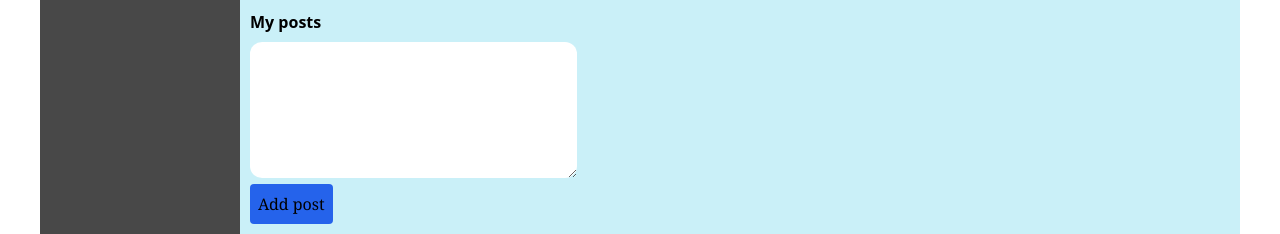
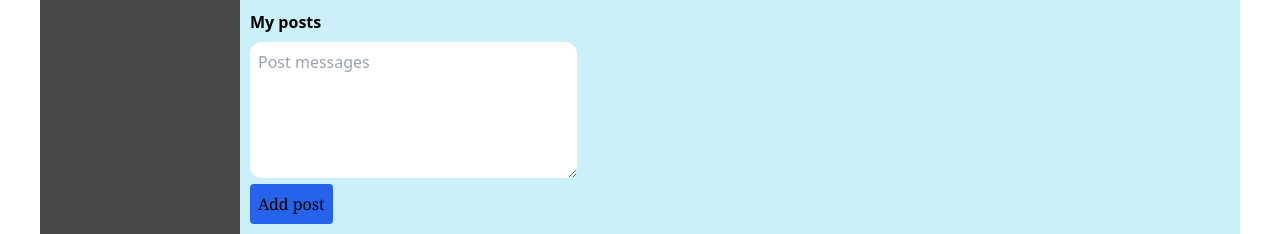
Before and after one commit to anna-orlova1/react, a React (Create React App) app: page /profile/1 in a window 1280 px wide. Shown: the part 316-550 px from the top of the page. Built offline with nearby package versions, Linux system fonts and the light colour scheme; no server answers.

Commit message:
redux-form-part1

```diff
--- a/src/components/Profile/MyPosts/MyPosts.jsx
+++ b/src/components/Profile/MyPosts/MyPosts.jsx
@@ -2,6 +2,8 @@ import React from 'react';
 import s from './MyPosts.module.css';
 import Post from './Post/Post';
 import { reduxForm, Field } from 'redux-form';
+import { required, maxLengthCreator } from '../../../utils/validators/validators';
+import { Textarea } from '../../common/FormsControls/FormsControls';
 
 const MyPosts = (props) => {
     let postsElements =
@@ -24,11 +26,20 @@ const MyPosts = (props) => {
     )
 }
 
+const maxLength10=maxLengthCreator(10);
+
 const AddNewPostForm = (props) => {
     return (
         <form onSubmit={props.handleSubmit} className="pb-4">
             <div>
-                <Field name="newPostText" component="textarea" className="rounded-xl w-1/3 p-2 focus:outline-none" rows="5"/>
+                <Field
+                name="newPostText"
+                placeholder={"Post messages"}
+                component={Textarea}
+                className="rounded-xl w-1/3 p-2 focus:outline-none"
+                rows="5"
+                validate={[required, maxLength10]}
+                />
             </div>
 
             <div>
--- /dev/null
+++ b/src/components/common/FormsControls/FormsControls.js
@@ -0,0 +1,9 @@
+import React from 'react';
+
+export const Textarea = ({input, meta, ...props}) => {
+    return(
+        <div>
+            <textarea {...input} {...props}/>
+        </div>
+    )
+}
--- /dev/null
+++ b/src/utils/validators/validators.js
@@ -0,0 +1,9 @@
+export const required = value => {
+if (value) return undefined;
+return "Field is required";
+}
+
+export const maxLengthCreator = (maxLength) => (value) => {
+    if (value.length > maxLength) return `Max length is ${maxLength} symbols`;
+    return undefined;
+    }
```
Also changed, not shown: src/components/common/FormsControls/FormsControls.module.css (added).
